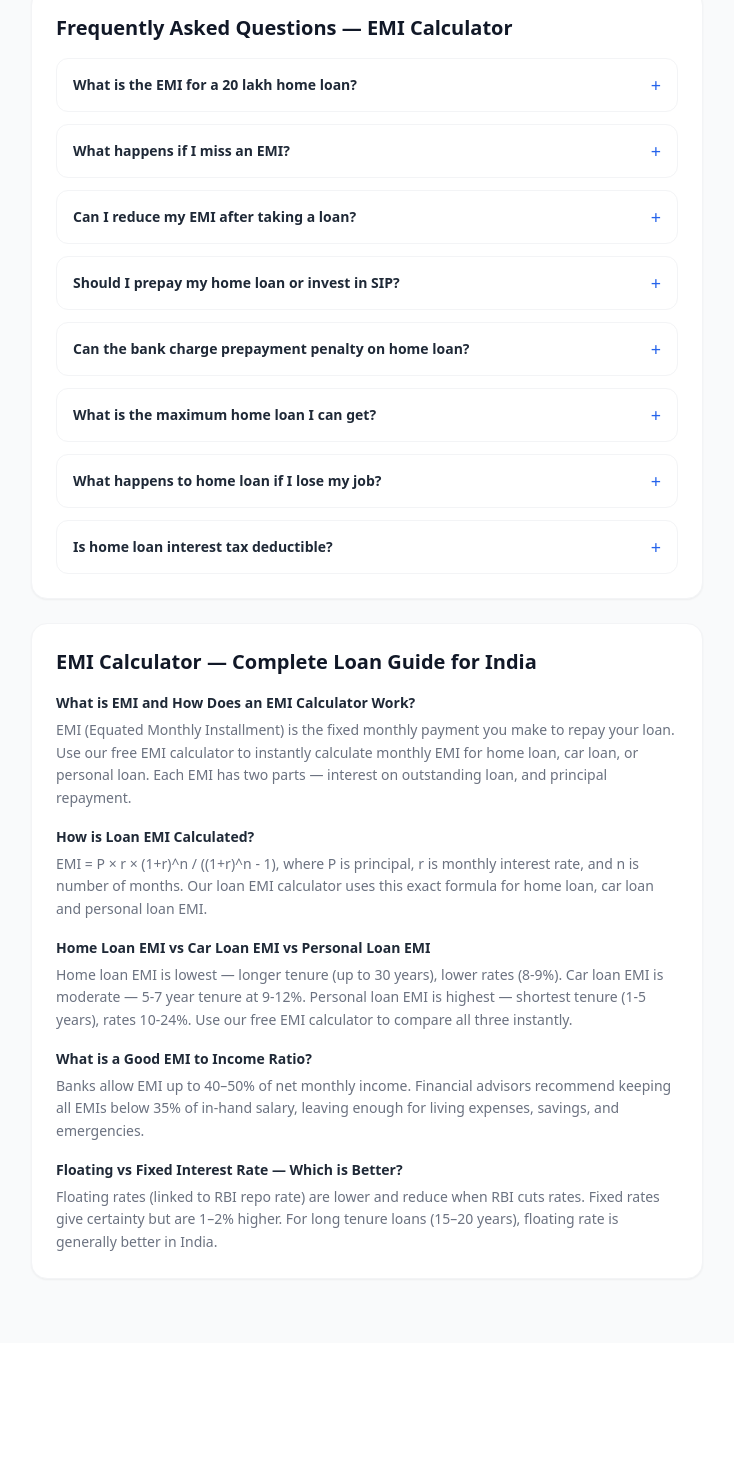
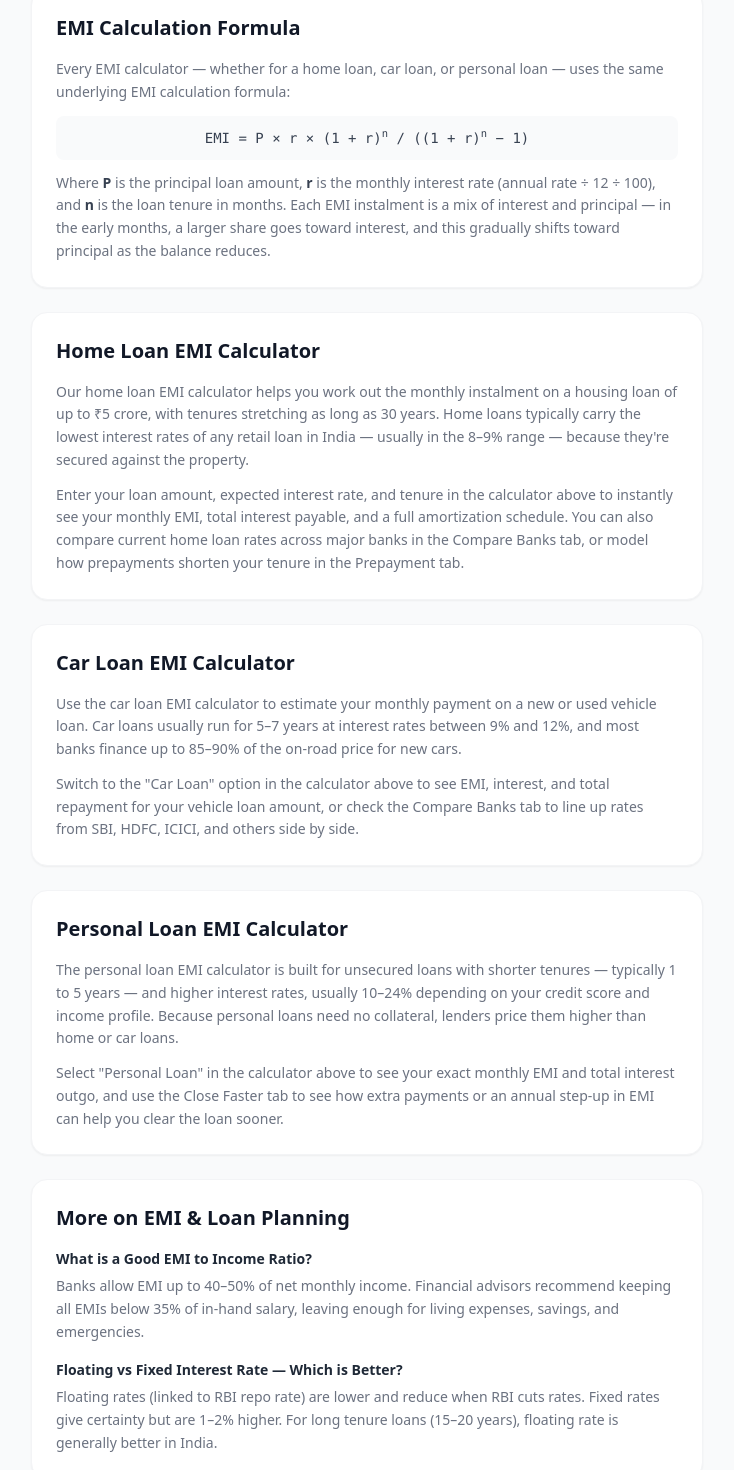
Before and after one commit to m-sinan/webext-calc, a React (Vite) app: page /emi-calculator in a window 1280 px wide. Shown: the part 1980-3450 px from the top of the page, without its empty margins (273-1007 px from the left). Before the commit the page ends 3323 px from the top, so only its background shows below. Built offline with nearby package versions, Linux system fonts and the light colour scheme.

Commit message:
emi calculator done

```diff
--- a/src/pages/EMICalculator.jsx
+++ b/src/pages/EMICalculator.jsx
@@ -582,6 +582,9 @@ function CompareBanksTab() {
 function FaqSection() {
   const [open, setOpen] = useState(null)
   const faqs = [
+    { q: "How is EMI calculated manually?", a: "EMI is calculated using the formula EMI = P × r × (1+r)^n / ((1+r)^n − 1), where P is the principal loan amount, r is the monthly interest rate (annual rate ÷ 12 ÷ 100), and n is the total number of monthly instalments. For example, on a ₹25 lakh loan at 8.5% for 20 years, r = 0.007083 and n = 240 — plugging these into the formula gives a monthly EMI of roughly ₹21,696. You can verify any figure by working through the formula step by step, or use the EMI calculator above to get the result instantly." },
+    { q: "Does pre-payment reduce EMI or loan tenure?", a: "It depends on the option you choose with your bank. Most lenders let you pick: reduce the loan tenure (your EMI stays the same, but the loan closes earlier) or reduce the EMI (your tenure stays the same, but each future instalment is smaller). Reducing tenure usually saves more total interest because the principal is paid off faster. Use the Prepayment tab above to compare both outcomes for your exact loan." },
+    { q: "What is the formula for calculating loan EMI?", a: "The standard EMI calculation formula used by Indian banks and NBFCs is: EMI = P × r × (1+r)^n / ((1+r)^n − 1). Here, P is the principal (loan amount), r is the monthly interest rate, and n is the loan tenure in months. This is the same EMI calculation formula our home loan EMI calculator, car loan EMI calculator, and personal loan EMI calculator all use under the hood." },
     { q: "What is the EMI for a 20 lakh home loan?", a: "For a ₹20 lakh home loan at 8.5% interest for 20 years, the EMI is approximately ₹17,356 per month. Use the free EMI calculator above to adjust for your exact loan amount, rate, and tenure." },
     { q: "What happens if I miss an EMI?", a: "Missing an EMI adds a late payment fee (typically 2% of overdue amount), negatively impacts your CIBIL score, and the bank may mark the account as NPA after 90 days. Contact your bank immediately for a restructuring option." },
     { q: "Can I reduce my EMI after taking a loan?", a: "Yes. You can reduce EMI by making a part prepayment, switching to a lower interest rate through balance transfer, or renegotiating rate with your existing bank if RBI repo rate has fallen." },
@@ -618,21 +621,45 @@ function FaqSection() {
 /* ── SEO Content ── */
 function SeoContent() {
   return (
+    <>
       <div className="bg-white rounded-2xl shadow-sm border border-gray-100 p-6 mb-6">
-      <h2 className="text-xl font-bold text-gray-900 mb-4">EMI Calculator — Complete Loan Guide for India</h2>
+        <h2 className="text-xl font-bold text-gray-900 mb-4">EMI Calculation Formula</h2>
+        <div className="space-y-3 text-sm text-gray-500 leading-relaxed">
+          <p>Every EMI calculator — whether for a home loan, car loan, or personal loan — uses the same underlying EMI calculation formula:</p>
+          <p className="font-mono text-gray-700 bg-gray-50 rounded-lg px-4 py-3 text-center text-sm">
+            EMI = P × r × (1 + r)<sup>n</sup> / ((1 + r)<sup>n</sup> − 1)
+          </p>
+          <p>Where <span className="font-semibold text-gray-700">P</span> is the principal loan amount, <span className="font-semibold text-gray-700">r</span> is the monthly interest rate (annual rate ÷ 12 ÷ 100), and <span className="font-semibold text-gray-700">n</span> is the loan tenure in months. Each EMI instalment is a mix of interest and principal — in the early months, a larger share goes toward interest, and this gradually shifts toward principal as the balance reduces.</p>
+        </div>
+      </div>
+
+      <div className="bg-white rounded-2xl shadow-sm border border-gray-100 p-6 mb-6">
+        <h2 className="text-xl font-bold text-gray-900 mb-4">Home Loan EMI Calculator</h2>
+        <div className="space-y-3 text-sm text-gray-500 leading-relaxed">
+          <p>Our home loan EMI calculator helps you work out the monthly instalment on a housing loan of up to ₹5 crore, with tenures stretching as long as 30 years. Home loans typically carry the lowest interest rates of any retail loan in India — usually in the 8–9% range — because they're secured against the property.</p>
+          <p>Enter your loan amount, expected interest rate, and tenure in the calculator above to instantly see your monthly EMI, total interest payable, and a full amortization schedule. You can also compare current home loan rates across major banks in the Compare Banks tab, or model how prepayments shorten your tenure in the Prepayment tab.</p>
+        </div>
+      </div>
+
+      <div className="bg-white rounded-2xl shadow-sm border border-gray-100 p-6 mb-6">
+        <h2 className="text-xl font-bold text-gray-900 mb-4">Car Loan EMI Calculator</h2>
+        <div className="space-y-3 text-sm text-gray-500 leading-relaxed">
+          <p>Use the car loan EMI calculator to estimate your monthly payment on a new or used vehicle loan. Car loans usually run for 5–7 years at interest rates between 9% and 12%, and most banks finance up to 85–90% of the on-road price for new cars.</p>
+          <p>Switch to the "Car Loan" option in the calculator above to see EMI, interest, and total repayment for your vehicle loan amount, or check the Compare Banks tab to line up rates from SBI, HDFC, ICICI, and others side by side.</p>
+        </div>
+      </div>
+
+      <div className="bg-white rounded-2xl shadow-sm border border-gray-100 p-6 mb-6">
+        <h2 className="text-xl font-bold text-gray-900 mb-4">Personal Loan EMI Calculator</h2>
+        <div className="space-y-3 text-sm text-gray-500 leading-relaxed">
+          <p>The personal loan EMI calculator is built for unsecured loans with shorter tenures — typically 1 to 5 years — and higher interest rates, usually 10–24% depending on your credit score and income profile. Because personal loans need no collateral, lenders price them higher than home or car loans.</p>
+          <p>Select "Personal Loan" in the calculator above to see your exact monthly EMI and total interest outgo, and use the Close Faster tab to see how extra payments or an annual step-up in EMI can help you clear the loan sooner.</p>
+        </div>
+      </div>
+
+      <div className="bg-white rounded-2xl shadow-sm border border-gray-100 p-6 mb-6">
+        <h2 className="text-xl font-bold text-gray-900 mb-4">More on EMI &amp; Loan Planning</h2>
         <div className="space-y-4 text-sm text-gray-500 leading-relaxed">
-        <div>
-          <h3 className="font-semibold text-gray-800 mb-1">What is EMI and How Does an EMI Calculator Work?</h3>
-          <p>EMI (Equated Monthly Installment) is the fixed monthly payment you make to repay your loan. Use our free EMI calculator to instantly calculate monthly EMI for home loan, car loan, or personal loan. Each EMI has two parts — interest on outstanding loan, and principal repayment.</p>
-        </div>
-        <div>
-          <h3 className="font-semibold text-gray-800 mb-1">How is Loan EMI Calculated?</h3>
-          <p>EMI = P × r × (1+r)^n / ((1+r)^n - 1), where P is principal, r is monthly interest rate, and n is number of months. Our loan EMI calculator uses this exact formula for home loan, car loan and personal loan EMI.</p>
-        </div>
-        <div>
-          <h3 className="font-semibold text-gray-800 mb-1">Home Loan EMI vs Car Loan EMI vs Personal Loan EMI</h3>
-          <p>Home loan EMI is lowest — longer tenure (up to 30 years), lower rates (8-9%). Car loan EMI is moderate — 5-7 year tenure at 9-12%. Personal loan EMI is highest — shortest tenure (1-5 years), rates 10-24%. Use our free EMI calculator to compare all three instantly.</p>
-        </div>
           <div>
             <h3 className="font-semibold text-gray-800 mb-1">What is a Good EMI to Income Ratio?</h3>
             <p>Banks allow EMI up to 40–50% of net monthly income. Financial advisors recommend keeping all EMIs below 35% of in-hand salary, leaving enough for living expenses, savings, and emergencies.</p>
@@ -643,6 +670,7 @@ function SeoContent() {
           </div>
         </div>
       </div>
+    </>
   )
 }
 
@@ -652,6 +680,9 @@ function FaqSchema() {
     "@context": "https://schema.org",
     "@type": "FAQPage",
     "mainEntity": [
+      { "@type": "Question", "name": "How is EMI calculated manually?", "acceptedAnswer": { "@type": "Answer", "text": "EMI is calculated using the formula EMI = P × r × (1+r)^n / ((1+r)^n − 1), where P is the principal, r is the monthly interest rate, and n is the number of monthly instalments." } },
+      { "@type": "Question", "name": "Does pre-payment reduce EMI or loan tenure?", "acceptedAnswer": { "@type": "Answer", "text": "Most lenders let you choose: reduce the tenure (EMI stays the same, loan closes earlier) or reduce the EMI (tenure stays the same, each instalment is smaller). Reducing tenure usually saves more total interest." } },
+      { "@type": "Question", "name": "What is the formula for calculating loan EMI?", "acceptedAnswer": { "@type": "Answer", "text": "The EMI formula is EMI = P × r × (1+r)^n / ((1+r)^n − 1), where P is the principal, r is the monthly interest rate, and n is the loan tenure in months." } },
       { "@type": "Question", "name": "What is the EMI for a 20 lakh home loan?", "acceptedAnswer": { "@type": "Answer", "text": "For a ₹20 lakh home loan at 8.5% for 20 years, the EMI is approximately ₹17,356 per month." } },
       { "@type": "Question", "name": "Can the bank charge prepayment penalty on home loan?", "acceptedAnswer": { "@type": "Answer", "text": "No. RBI guidelines prohibit prepayment penalty on floating rate home loans in India since 2012." } },
       { "@type": "Question", "name": "Should I prepay my home loan or invest in SIP?", "acceptedAnswer": { "@type": "Answer", "text": "If home loan rate is 8.5% and SIP returns 12%, SIP is better mathematically. But prepaying gives guaranteed risk-free return. Best strategy: prepay early years, then shift to SIP." } },
@@ -675,8 +706,8 @@ export default function EMICalculator() {
   return (
     <div className="min-h-screen bg-gray-50 py-10 px-4">
       <Helmet>
-        <title>EMI Calculator — Free Loan EMI Calculator India | WebExt.in</title>
-        <meta name="description" content="Free EMI calculator India. Calculate monthly EMI for home loan, car loan and personal loan instantly. Compare bank rates, check prepayment savings. Fast & accurate results." />
+        <title>Free EMI Calculator India - Calculate Home, Car & Personal Loan EMI | WebExt</title>
+        <meta name="description" content="Calculate monthly loan EMI, total interest, and repayment schedules instantly for home, car, and personal loans in India. 100% free with no login required." />
         <link rel="canonical" href="https://www.webext.in/emi-calculator" />
       </Helmet>
       <FaqSchema />
@@ -700,8 +731,8 @@ export default function EMICalculator() {
         {tab === "closure" && <ClosureTab />}
         {tab === "banks" && <CompareBanksTab />}
 
+        <SeoContent />
         <FaqSection />
-        <SeoContent />
       </div>
     </div>
   )
```
Lines whose indentation alone changed are shown as unchanged.
